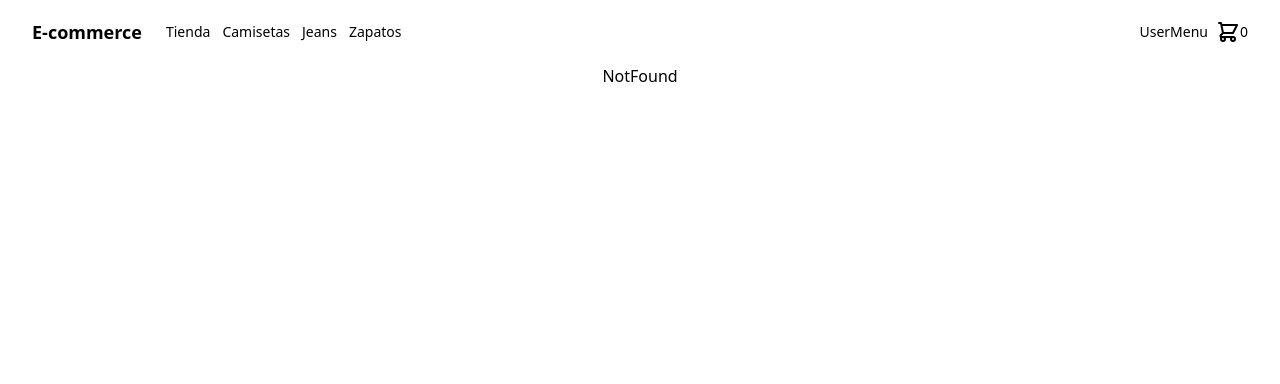
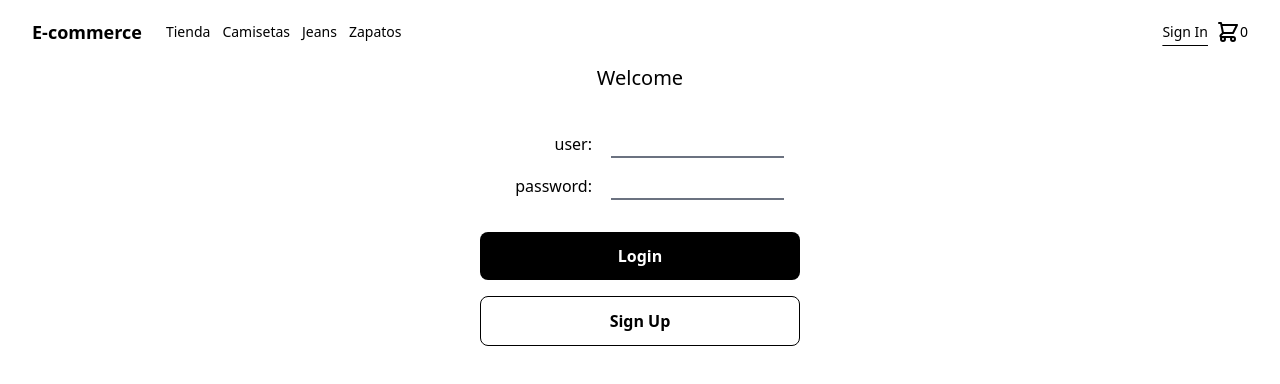
Before and after one commit to AndriwRC/diplomado-store, a React (Vite) app: page /sign-in in a window 1280 px wide. Shown: the top 384 px of the page. Built offline with nearby package versions, Linux system fonts and the light colour scheme; no server answers.

Commit message:
handle user authentication with LoginForm

```diff
--- /dev/null
+++ b/src/Components/LogInForm/index.jsx
@@ -0,0 +1,81 @@
+import { useContext, useEffect, useRef, useState } from 'react';
+import { useNavigate } from 'react-router-dom';
+import { AppContext } from '../../Context';
+import { useFetch } from '../../Hooks/useFetch';
+
+const LogInForm = ({ setShowSignUpForm }) => {
+  const { API, setSignOut, setAccount } = useContext(AppContext);
+  const form = useRef(null);
+
+  const [options, setOptions] = useState(null);
+  const { data: user, loading, error } = useFetch(`${API}/login`, options);
+
+  const handleSignIn = () => {
+    const formData = new FormData(form.current);
+    const data = {
+      nombreUsuario: formData.get('user'),
+      contrasena: formData.get('password'),
+    };
+
+    setOptions({
+      method: 'POST',
+      headers: {
+        'Content-Type': 'application/json',
+      },
+      body: JSON.stringify(data),
+    });
+  };
+
+  const navigate = useNavigate();
+
+  useEffect(() => {
+    if (user) {
+      setAccount(user);
+      setSignOut(false);
+      navigate('/store');
+    }
+  }, [user]);
+
+  return (
+    <form
+      ref={form}
+      className='flex flex-col justify-between gap-4 w-72 sm:w-80'
+      onSubmit={(e) => e.preventDefault()}
+    >
+      <div className='flex flex-wrap justify-between gap-4 p-4'>
+        <label className='w-1/3 text-end' htmlFor='user'>
+          user:
+        </label>
+        <input
+          className='w-3/5 border-b-2 border-b-gray-500 outline-none focus-within:border-black'
+          id='user'
+          type='user'
+          name='user'
+        />
+        <label className='w-1/3 text-end' htmlFor='pass'>
+          password:
+        </label>
+        <input
+          className='w-3/5 border-b-2 border-b-gray-500 outline-none focus-within:border-black'
+          id='pass'
+          type='password'
+          name='password'
+        />
+      </div>
+      <button
+        className='w-full py-3 rounded-lg font-semibold bg-black text-white'
+        onClick={handleSignIn}
+      >
+        Login
+      </button>
+      <button
+        className='py-3 rounded-lg font-semibold border border-black  text-black'
+        onClick={() => setShowSignUpForm(true)}
+      >
+        Sign Up
+      </button>
+    </form>
+  );
+};
+
+export default LogInForm;
--- a/src/Components/Navbar/UserMenu.jsx
+++ b/src/Components/Navbar/UserMenu.jsx
@@ -1,5 +1,49 @@
-const UserMenu = () => {
-  return <div>UserMenu</div>;
+import { useContext } from 'react';
+import { NavLink } from 'react-router-dom';
+import { HiOutlineUser } from 'react-icons/hi';
+import { AppContext } from '../../Context';
+
+const UserMenu = ({ stateClassName, toggleMenu, showMenu }) => {
+  const { signOut, setSignOut, account } = useContext(AppContext);
+
+  const display = showMenu ? 'flex' : 'hidden';
+
+  return (
+    <ul>
+      {!signOut && (
+        <>
+          <span className='lg:hidden' onClick={() => toggleMenu()}>
+            <HiOutlineUser className='h-6 w-6 text-black' />
+          </span>
+          <div
+            className={`${display} absolute top-full right-8 flex-col gap-3 max-w-64 bg-white p-4 rounded-lg border border-black lg:flex lg:items-center lg:relative lg:flex-row lg: lg:max-w-none lg:border-none lg:p-0`}
+            onClick={() => toggleMenu()}
+          >
+            <li className='text-black/60 truncate'>{account?.nombre}</li>
+            <li>
+              <NavLink
+                to='/sign-in'
+                className={({ isActive }) => stateClassName(isActive)}
+                onClick={() => setSignOut(true)}
+              >
+                Sign Out
+              </NavLink>
+            </li>
+          </div>
+        </>
+      )}
+      {signOut && (
+        <li>
+          <NavLink
+            to='/sign-in'
+            className={({ isActive }) => stateClassName(isActive)}
+          >
+            Sign In
+          </NavLink>
+        </li>
+      )}
+    </ul>
+  );
 };
 
 export default UserMenu;
--- /dev/null
+++ b/src/Components/SignUpForm/index.jsx
@@ -0,0 +1,73 @@
+import { useContext, useEffect, useRef, useState } from 'react';
+import { useFetch } from '../../Hooks/useFetch';
+import { AppContext } from '../../Context';
+
+function SignUpForm({ setShowSignUpForm, formMode }) {
+  const { API } = useContext(AppContext);
+
+  const form = useRef(null);
+  const [options, setOptions] = useState(null);
+  const { data: newUser, loading, error } = useFetch(`${API}/`, options);
+
+  const createAccount = () => {
+    const formData = new FormData(form.current);
+    const newAccount = {
+      name: formData.get(''),
+      email: formData.get(''),
+      password: formData.get(''),
+    };
+    setOptions({
+      method: 'POST',
+      headers: {
+        'Content-Type': 'application/json',
+      },
+      body: JSON.stringify(newAccount),
+    });
+  };
+
+  useEffect(() => {
+    if (newUser) {
+      setShowSignUpForm(false);
+    }
+  }, [newUser]);
+
+  return (
+    <form
+      className='flex flex-col w-72 sm:w-80 bg-white'
+      onSubmit={(e) => {
+        e.preventDefault();
+        createAccount();
+      }}
+    >
+      <label htmlFor='name'>Your name:</label>
+      <input
+        className='mt-1 mb-6 p-3 border border-black rounded-lg text-sm'
+        id='name'
+        type='text'
+        placeholder='Peter'
+        required
+      />
+      <label htmlFor='email'>Your e-mail:</label>
+      <input
+        className='mt-1 mb-6 p-3 border border-black rounded-lg text-sm'
+        id='email'
+        type='email'
+        placeholder='h1@helloworld.com'
+        required
+      />
+      <label htmlFor='pass'>Your password:</label>
+      <input
+        className='mt-1 mb-6 p-3 border border-black rounded-lg text-sm'
+        id='pass'
+        type='password'
+        placeholder='1234'
+        required
+      />
+      <button className='py-3 rounded-lg font-semibold bg-black text-white disabled:bg-gray-400'>
+        {formMode}
+      </button>
+    </form>
+  );
+}
+
+export default SignUpForm;
--- a/src/Context/index.jsx
+++ b/src/Context/index.jsx
@@ -8,7 +8,8 @@ const AppContextProvider = ({ children }) => {
   // Products
   const API = 'https://storeu-api-diplomado.vercel.app/api';
   const { data: products, loading: productsLoading } = useFetch(
-    `${API}/products`
+    `${API}/products`,
+    null
   );
 
   // Product Details
@@ -52,6 +53,10 @@ const AppContextProvider = ({ children }) => {
   // Discount
   const [discount, setDiscount] = useState(0);
 
+  // User Auth
+  const [signOut, setSignOut] = useState(true);
+  const [account, setAccount] = useState(null);
+
   return (
     <AppContext.Provider
       value={{
@@ -69,6 +74,11 @@ const AppContextProvider = ({ children }) => {
         removeProductFromCart,
         discount,
         setDiscount,
+        signOut,
+        setSignOut,
+        account,
+        setAccount,
+        API,
       }}
     >
       {children}
--- a/src/Hooks/useFetch.jsx
+++ b/src/Hooks/useFetch.jsx
@@ -36,7 +36,7 @@ const useFetch = (url, options = {}) => {
     return () => {
       isMounted = false; // Limpiar el efecto cuando se desmonte el componente
     };
-  }, []);
+  }, [url, options]);
 
   return { data, loading, error };
 };
--- /dev/null
+++ b/src/Pages/SignIn/index.jsx
@@ -0,0 +1,20 @@
+import { useState } from 'react';
+import SignUpForm from '../../Components/SignUpForm';
+import LogInForm from '../../Components/LogInForm';
+
+const SignIn = () => {
+  const [showSignUpForm, setShowSignUpForm] = useState(false);
+
+  return (
+    <>
+      <h1 className='font-medium text-xl mb-6'>Welcome</h1>
+      {showSignUpForm ? (
+        <SignUpForm setShowSignUpForm={setShowSignUpForm} formMode='Create' />
+      ) : (
+        <LogInForm setShowSignUpForm={setShowSignUpForm} />
+      )}
+    </>
+  );
+};
+
+export default SignIn;
--- a/src/Routes/index.jsx
+++ b/src/Routes/index.jsx
@@ -3,6 +3,7 @@ import Admin from '../Pages/Admin';
 import Home from '../Pages/Home';
 import Store from '../Pages/Store';
 import NotFound from '../Pages/NotFound';
+import SignIn from '../Pages/SignIn';
 
 const Routes = () => {
   return useRoutes([
@@ -10,6 +11,7 @@ const Routes = () => {
     { path: '/admin', element: <Admin /> },
     { path: '/store', element: <Store /> },
     { path: '/store/:category', element: <Store /> },
+    { path: '/sign-in', element: <SignIn /> },
     { path: '/*', element: <NotFound /> },
   ]);
 };
```
